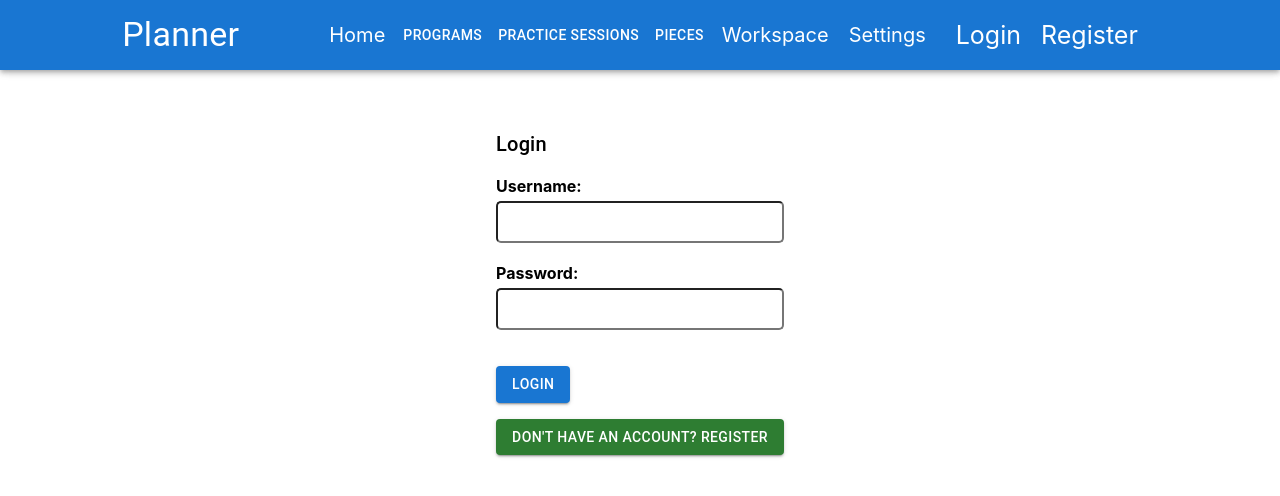
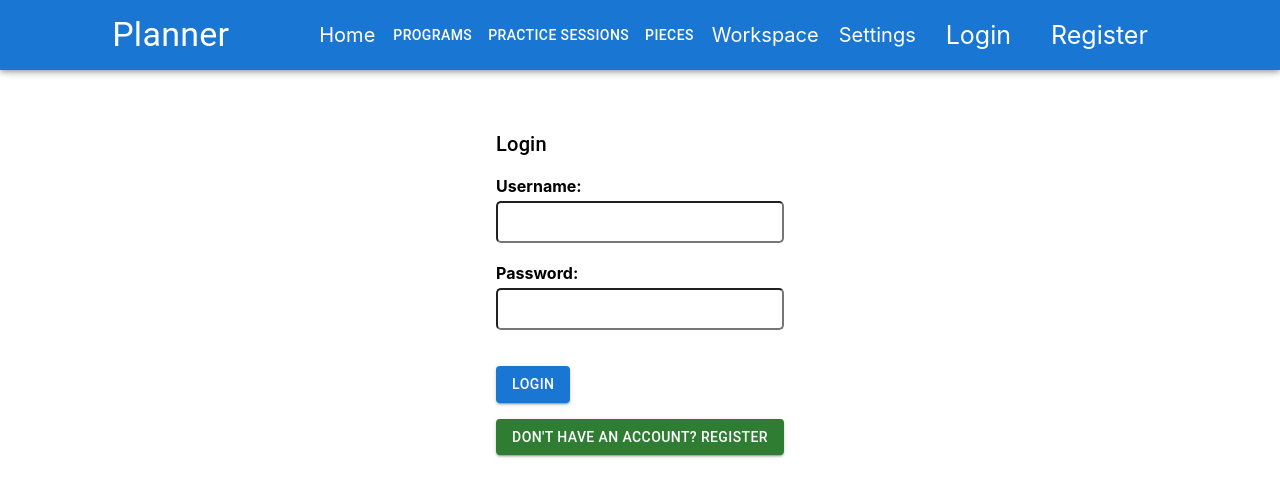
Before and after one commit to shoneriki/mern-practice, a React (Create React App) app in the folder client/: page /auth in a window 1280 px wide. Shown: the top 496 px of the page. Built offline with nearby package versions, Linux system fonts and the light colour scheme.

Commit message:
changed link styles for login and register

```diff
--- a/client/src/components/Navbar.js
+++ b/client/src/components/Navbar.js
@@ -203,10 +203,14 @@ const logout = () => {
             <LinkStyled to="/workspace">Workspace</LinkStyled>
             <LinkStyled to="/settings">Settings</LinkStyled>
             {!isLoggedIn ? (
-              <LinkStyled>
-                <Link to="/auth">Login</Link>
-                <Link to="/auth">Register</Link>
-              </LinkStyled>
+              <>
+                <LinkStyled>
+                  <Link to="/auth">Login</Link>
+                </LinkStyled>
+                <LinkStyled>
+                  <Link to="/auth">Register</Link>
+                </LinkStyled>
+              </>
             ) : (
               <LinkStyled
                 id="logout-btn"
```
